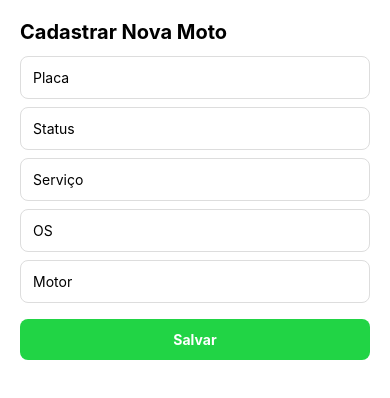
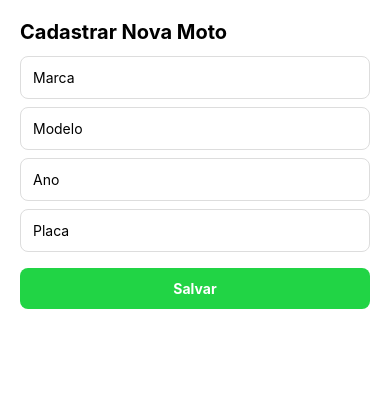
Before and after one commit to Sprints-Challenge-2025/mottu-patio-app, a React Native app: screen /RegisterMoto in a window 390 px wide. Shown: the top 398 px of the page. Built offline with nearby package versions, Linux system fonts and the light colour scheme.

Commit message:
fix: refactor RegisterMotoScreen to use new API functions, update validation logic, and enhance user feedback

```diff
--- a/src/screens/RegisterMotoScreen.tsx
+++ b/src/screens/RegisterMotoScreen.tsx
@@ -8,52 +8,53 @@ import {
   ActivityIndicator,
   Alert,
 } from "react-native";
-import { apiPost, apiPut, apiGet } from "../services/api";
+import { apiPostMoto, apiPutMoto } from "../services/api"; // Usar as novas funções
+import { Moto } from "../types";
+import AsyncStorage from "@react-native-async-storage/async-storage";
+import { useAuth } from "../contexts/AuthContext";
 
 export default function RegisterMotoScreen({ route, navigation }: any) {
-  const motoParam = route.params?.moto;
-  const [placa, setPlaca] = useState(motoParam?.placa ?? "");
-  const [status, setStatus] = useState(motoParam?.status ?? "");
-  const [servico, setServico] = useState(motoParam?.servico ?? "");
-  const [os, setOs] = useState(motoParam?.os ?? "");
-  const [motor, setMotor] = useState(motoParam?.motor ?? "");
+  const motoParam: Moto | undefined = route.params?.moto;
+  const [brand, setBrand] = useState(motoParam?.brand ?? "");
+  const [model, setModel] = useState(motoParam?.model ?? "");
+  const [year, setYear] = useState(motoParam?.year ? String(motoParam.year) : ""); // Ano como string para TextInput
+  const [licensePlate, setLicensePlate] = useState(motoParam?.licensePlate ?? "");
   const [loading, setLoading] = useState(false);
+  const { logout } = useAuth();
 
-  useEffect(() => {
-    if (motoParam && motoParam.id) {
-      // opcional: carregar versão atualizada da moto via API
-      (async () => {
-        try {
-          setLoading(true);
-          const fresh = await apiGet(`/motos/${motoParam.id}`);
-          setPlaca(fresh.placa || placa);
-          setStatus(fresh.status || status);
-          setServico(fresh.servico || servico);
-          setOs(fresh.os || os);
-          setMotor(fresh.motor || motor);
-        } catch (e) {
-          // ignorar
-        } finally {
-          setLoading(false);
-        }
-      })();
-    }
-  }, []);
-
-  const validarPlaca = (p: string) => p.trim().length >= 4;
+  // Não precisamos de useEffect para carregar a moto, pois ela já vem via params
 
   const handleSalvar = async () => {
-    if (!validarPlaca(placa) || !status) {
-      Alert.alert("Validação", "Preencha a placa (mín. 4 chars) e o status.");
+    if (!brand || !model || !year || !licensePlate) {
+      Alert.alert("Validação", "Preencha todos os campos: Marca, Modelo, Ano e Placa.");
       return;
     }
+    if (isNaN(Number(year)) || Number(year) < 1900 || Number(year) > new Date().getFullYear() + 1) {
+      Alert.alert("Validação", "O ano deve ser um número válido entre 1900 e o ano atual + 1.");
+      return;
+    }
+
     setLoading(true);
     try {
+      const token = await AsyncStorage.getItem("token");
+      if (!token) {
+        Alert.alert("Erro de autenticação", "Token não encontrado. Faça login novamente.");
+        logout();
+        return;
+      }
+
+      const motoData: Moto = {
+        brand,
+        model,
+        year: Number(year),
+        licensePlate,
+      };
+
       if (motoParam && motoParam.id) {
-        await apiPut(`/motos/${motoParam.id}`, { placa, status, servico, os, motor });
+        await apiPutMoto(motoParam.id, motoData, token);
         Alert.alert("Sucesso", "Moto atualizada.");
       } else {
-        await apiPost("/motos", { placa, status, servico, os, motor });
+        await apiPostMoto(motoData, token);
         Alert.alert("Sucesso", "Moto cadastrada.");
       }
       navigation.goBack();
@@ -68,11 +69,10 @@ export default function RegisterMotoScreen({ route, navigation }: any) {
     <View style={styles.container}>
       <Text style={styles.title}>{motoParam ? "Editar Moto" : "Cadastrar Nova Moto"}</Text>
 
-      <TextInput placeholder="Placa" value={placa} onChangeText={setPlaca} style={styles.input} />
-      <TextInput placeholder="Status" value={status} onChangeText={setStatus} style={styles.input} />
-      <TextInput placeholder="Serviço" value={servico} onChangeText={setServico} style={styles.input} />
-      <TextInput placeholder="OS" value={os} onChangeText={setOs} style={styles.input} />
-      <TextInput placeholder="Motor" value={motor} onChangeText={setMotor} style={styles.input} />
+      <TextInput placeholder="Marca" value={brand} onChangeText={setBrand} style={styles.input} />
+      <TextInput placeholder="Modelo" value={model} onChangeText={setModel} style={styles.input} />
+      <TextInput placeholder="Ano" value={year} onChangeText={setYear} style={styles.input} keyboardType="numeric" />
+      <TextInput placeholder="Placa" value={licensePlate} onChangeText={setLicensePlate} style={styles.input} />
 
       <TouchableOpacity onPress={handleSalvar} style={styles.button} disabled={loading}>
         {loading ? <ActivityIndicator /> : <Text style={styles.buttonText}>Salvar</Text>}
```
